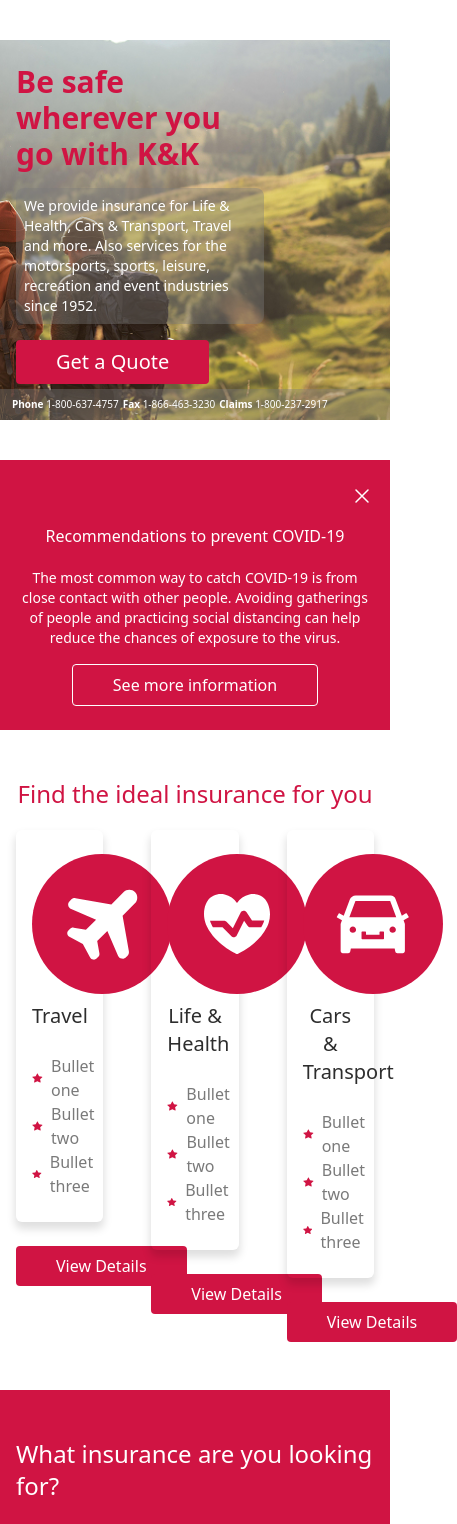
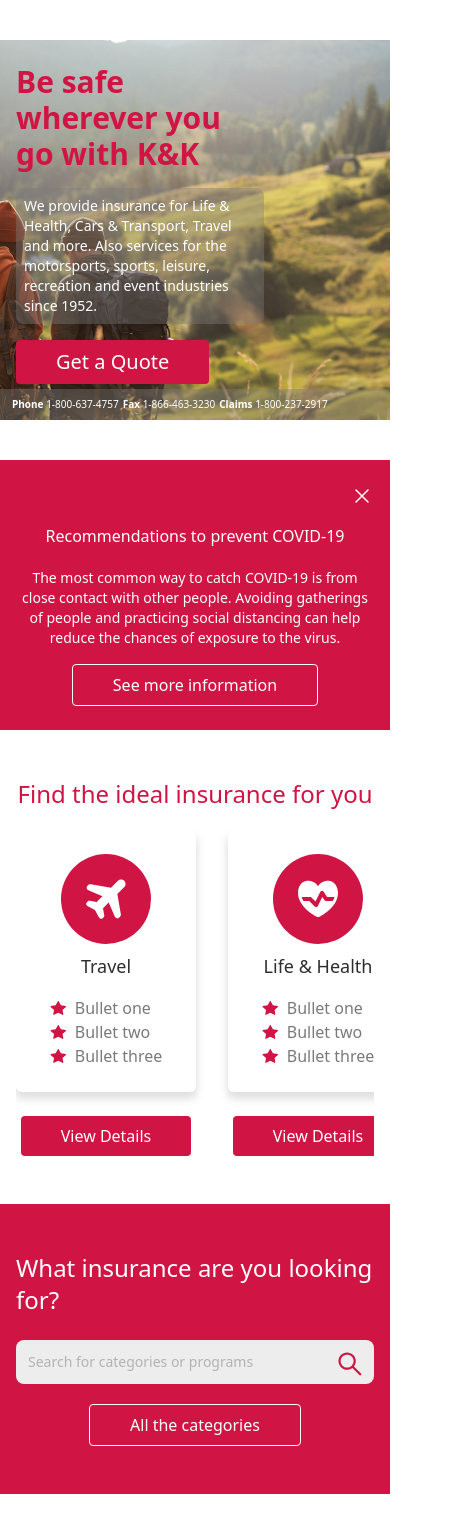
Before and after one commit to sebaspa/K-K, a React (Vite) app: page / in a window 390 px wide. Shown: the top 1524 px of the page, 457 px wide, since content can reach past the window. Built offline with nearby package versions, Linux system fonts and the light colour scheme.

Commit message:
Correcion de version mobile

```diff
--- a/src/components/Categories.tsx
+++ b/src/components/Categories.tsx
@@ -8,7 +8,8 @@
     <div className="py-12">
       <div className="container mx-auto px-4 max-w-7xl">
         <h4 className="text-brick-red-700 text-center text-2xl mb-5 font-medium">Find the ideal insurance for you</h4>
-        <div className="grid grid-cols-3 gap-12 max-w-4xl mx-auto">
+        <div className="w-full lg:w-4xl overflow-x-auto mx-auto">
+          <div className="flex gap-8 md:gap-12">
             {
               <>
                 <CardCategory
@@ -34,6 +35,7 @@
           </div>
         </div>
       </div>
+    </div>
   )
 }
 
--- a/src/components/cards/CardCategory.tsx
+++ b/src/components/cards/CardCategory.tsx
@@ -14,12 +14,12 @@
 
 const CardCategory = ({ title, icon, list, button }: CardCategoryProps) => {
   return (
-    <div className="col-span-1">
+    <div className="col-span-1 w-full min-w-[180px]">
       <div className="card-box-shadow py-6 rounded-md mb-2 px-4">
-        <div className="bg-brick-red-700 w-[140px] h-[140px] rounded-full flex items-center justify-center mx-auto mb-2">
-          <img src={icon} alt={title} />
+        <div className="bg-brick-red-700 w-[90px] h-[90px] md:w-[140px] md:h-[140px] rounded-full flex items-center justify-center mx-auto mb-2">
+          <img src={icon} alt={title} className="w-10 h-10 md:w-16 md:h-16" />
         </div>
-        <p className="font-medium text-xl text-boulder-900 text-center mb-6">{title}</p>
+        <p className="font-medium text-lg md:text-xl text-boulder-900 text-center mb-4 md:mb-6">{title}</p>
         <div className="mx-auto size-fit">
           <ul>
             {
```
Lines whose indentation alone changed are shown as unchanged.
